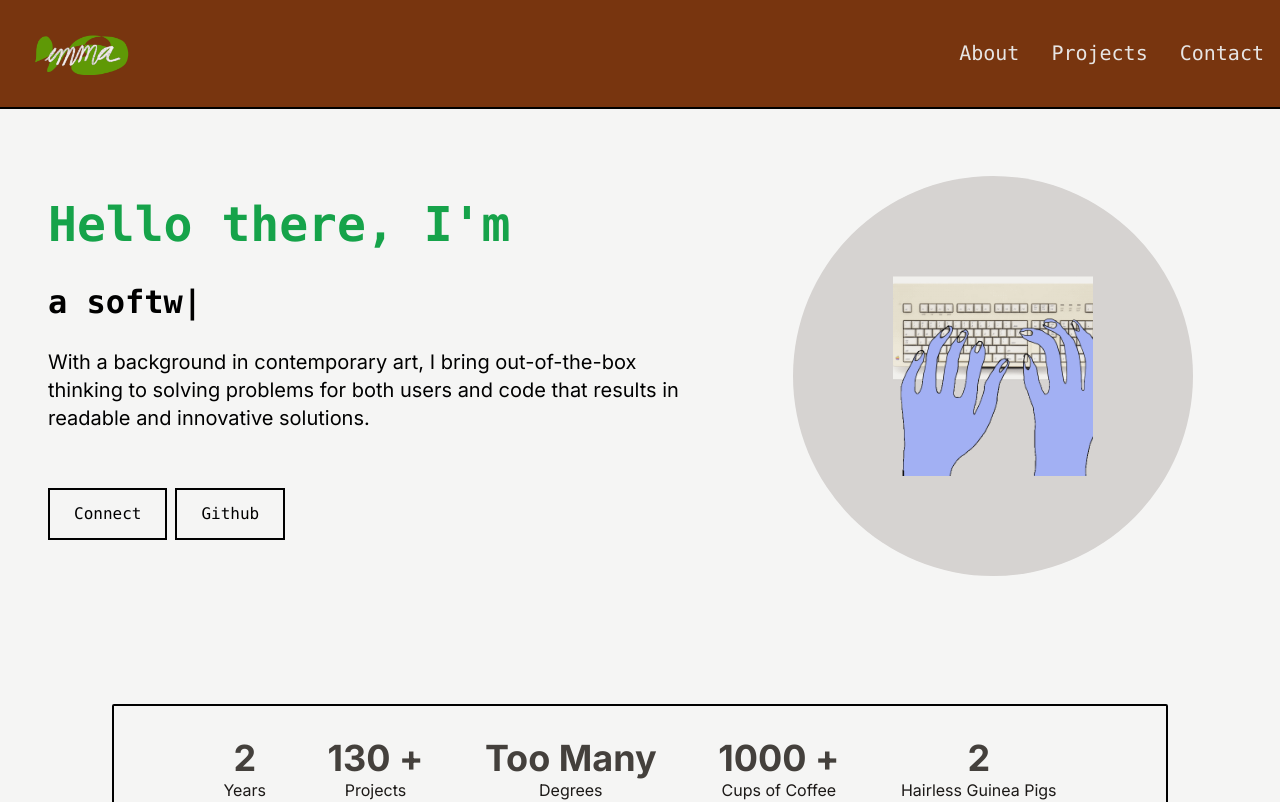
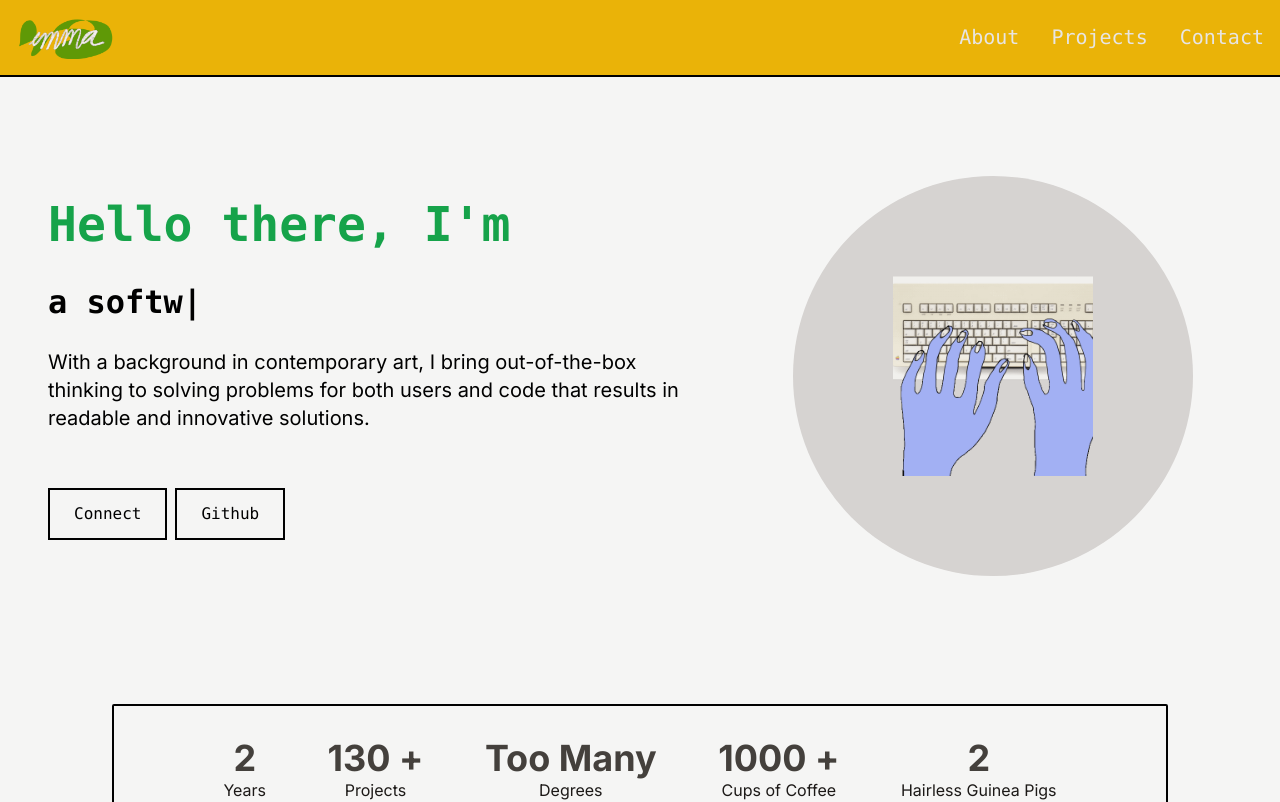
Before and after one commit to emmalgs/dev-portfolio, a Next.js app: page / in a window 1280 px wide. Shown: the top 802 px of the page. Built offline with nearby package versions, Linux system fonts and the light colour scheme.

Commit message:
Update NavBar styling and logo

```diff
--- a/src/app/components/NavBar.tsx
+++ b/src/app/components/NavBar.tsx
@@ -24,12 +24,11 @@ const navLinks = [
 const NavBar = () => {
   const [navBarOpen, setNavBarOpen] = useState(false);
   return (
-    <nav className="fixed top-0 left-0 right-0 z-20 bg-amber-900 border-b-2 border-black mx-auto font-mono">
-      <div className="flex container lg:py-4 flex-wrap items-center justify-between mx-auto px-4">
-        <Link
-          href="/"
-          className="text-lg md:text-5xl text-white font-semibold p-4"
-        >
+    <nav className="fixed top-0 left-0 right-0 z-20 bg-yellow-500 border-b-2 border-black mx-auto font-mono">
+      <div
+        className="flex container lg:py-4 flex-wrap items-center justify-between mx-auto px-4"
+      >
+        <Link href="/">
           <Image src="/images/logo.png" alt="logo" height={50} width={100} />
         </Link>
         <div className="block md:hidden">
```
